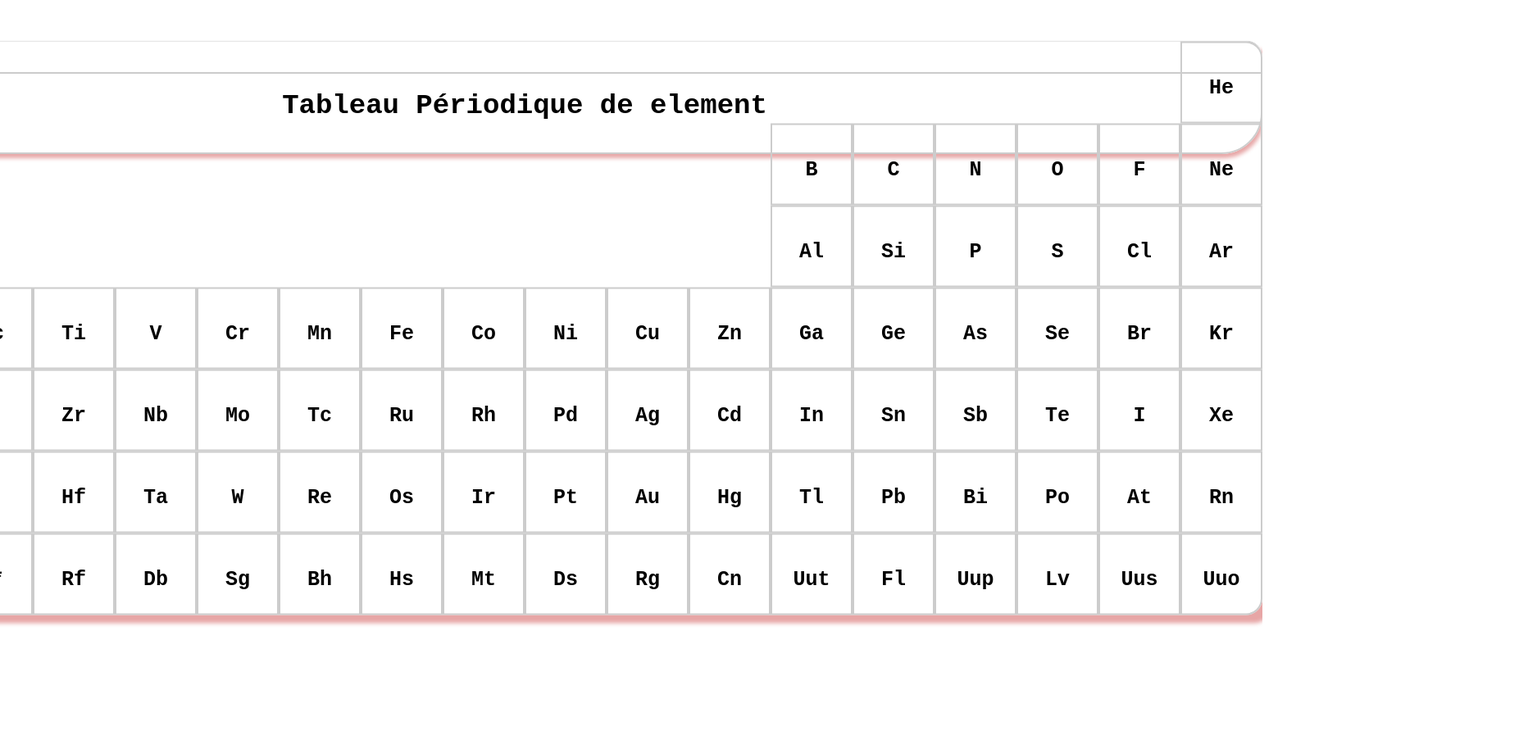
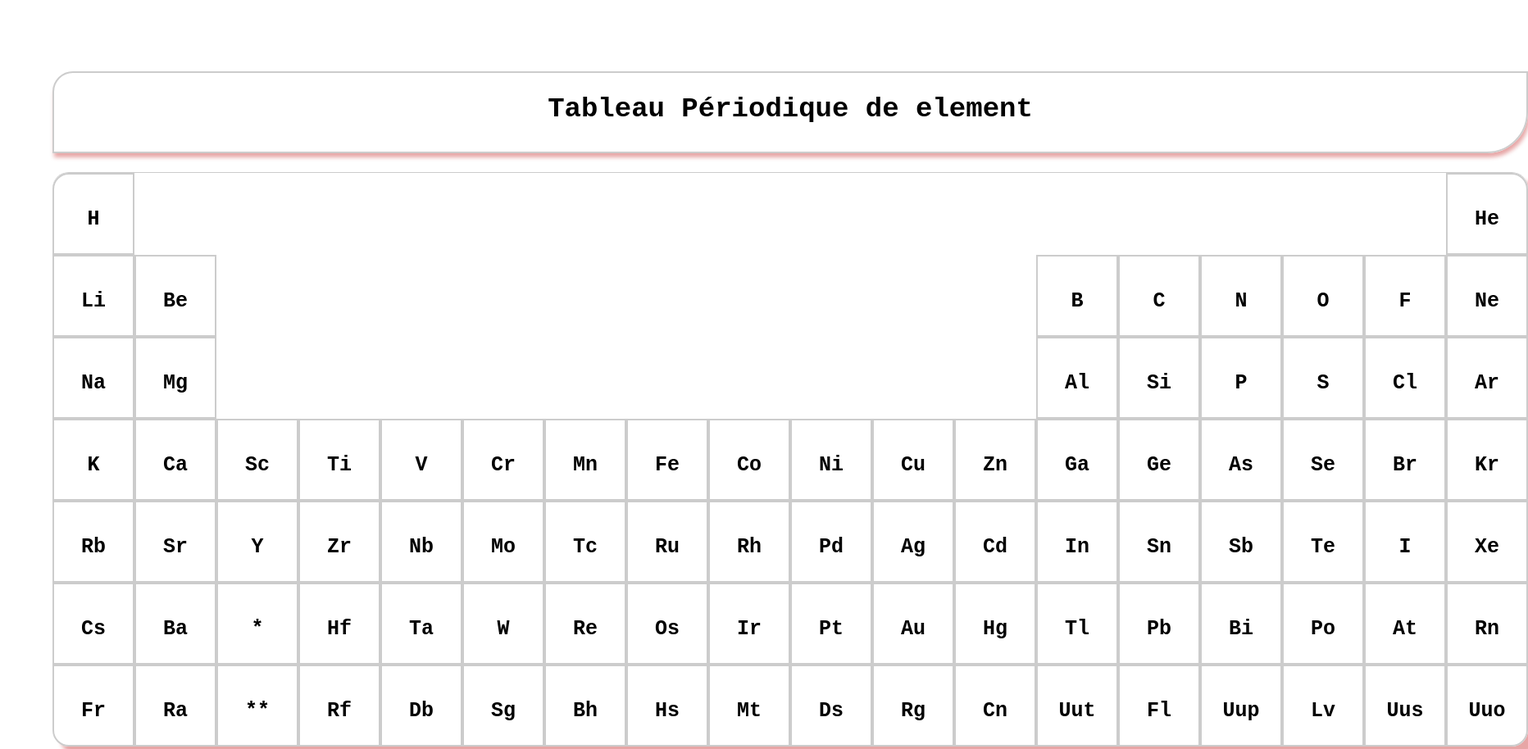
Before and after one commit to HarounaTraore/TP-CSS-GRID, a plain HTML site: page index.html in a window 1280 px wide. Shown: the top 914 px of the page at 82% size, 1864 px wide, since content can reach past the window. Before the commit the page ends 800 px from the top, so only its background shows below. Drawn offline with Linux system fonts and the light colour scheme.

Commit message:
Realisation Tableau Periodique

```diff
--- a/index.html
+++ b/index.html
@@ -7,6 +7,7 @@
     <link rel="stylesheet" href="style.css">
 </head>
 <body>
+  <div class="contener">
     <h1>Tableau Périodique de element</h1>
 
     <div class="elements">
@@ -109,6 +110,7 @@
         <div>Uus</div>
         <div class="Uuo">Uuo</div>
     </div>
+  </div>
 
 </body>
 </html>
--- a/style.css
+++ b/style.css
@@ -10,16 +10,18 @@
 }
 
 body{
+  margin: 5%;
+}
+.contener{
+    width: max-content;
     display: flex;
     flex-direction: column;
+    justify-content: center;
+    align-items: center;
 }
 h1{
-    padding: 20px;
-    margin-top: 130px;
-    left: 50%;
-    transform: translate(-50%, -50%);
-    position: absolute;
-    width: 1800px;
+    width: 100%;
+    padding: 25px 100px ;
     height: 100px;
     box-shadow: 2px 5px 5px var(--rouge);
     text-align: center;
@@ -31,13 +33,8 @@ h1{
 }
 
 .elements{
-    position: absolute;
-    left: 50%;
-    top: 50%;
-    transform: translate(-50%,-50%);
-    padding: 0 40px;
     justify-content: center;
-    width: 1800px;
+    width: max-content;
     display: grid;
     grid-template-columns: repeat(18, 1fr);
     grid-template-rows: repeat(7,1fr);
@@ -46,8 +43,6 @@ h1{
     box-shadow: 10px 10px 5px var(--rouge);
     border-radius: 20px;
     border-top: 0.5px var(--couleur-bordure) solid;
-
-
 
 }
 .elements div{
```
